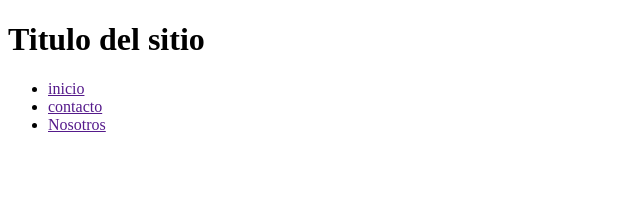
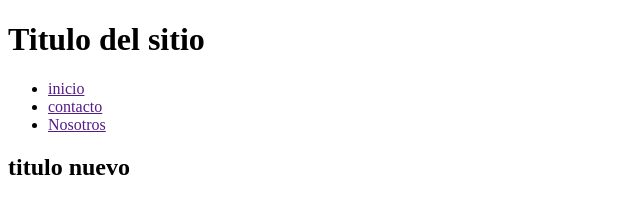
Before and after one commit to Tiago-GD/clase-github, a plain HTML site: page index.html in a window 1280 px wide. Shown: the whole page, without its empty margins (0-640 px from the left). Drawn offline with Linux system fonts and the light colour scheme.

Commit message:
creacion h2 en main

```diff
--- a/index.html
+++ b/index.html
@@ -18,7 +18,9 @@
         </nav>
     </header>
     <main>
-
+        <section>
+            <h2>titulo nuevo</h2>
+        </section>
     </main>
     <footer>
 
```
